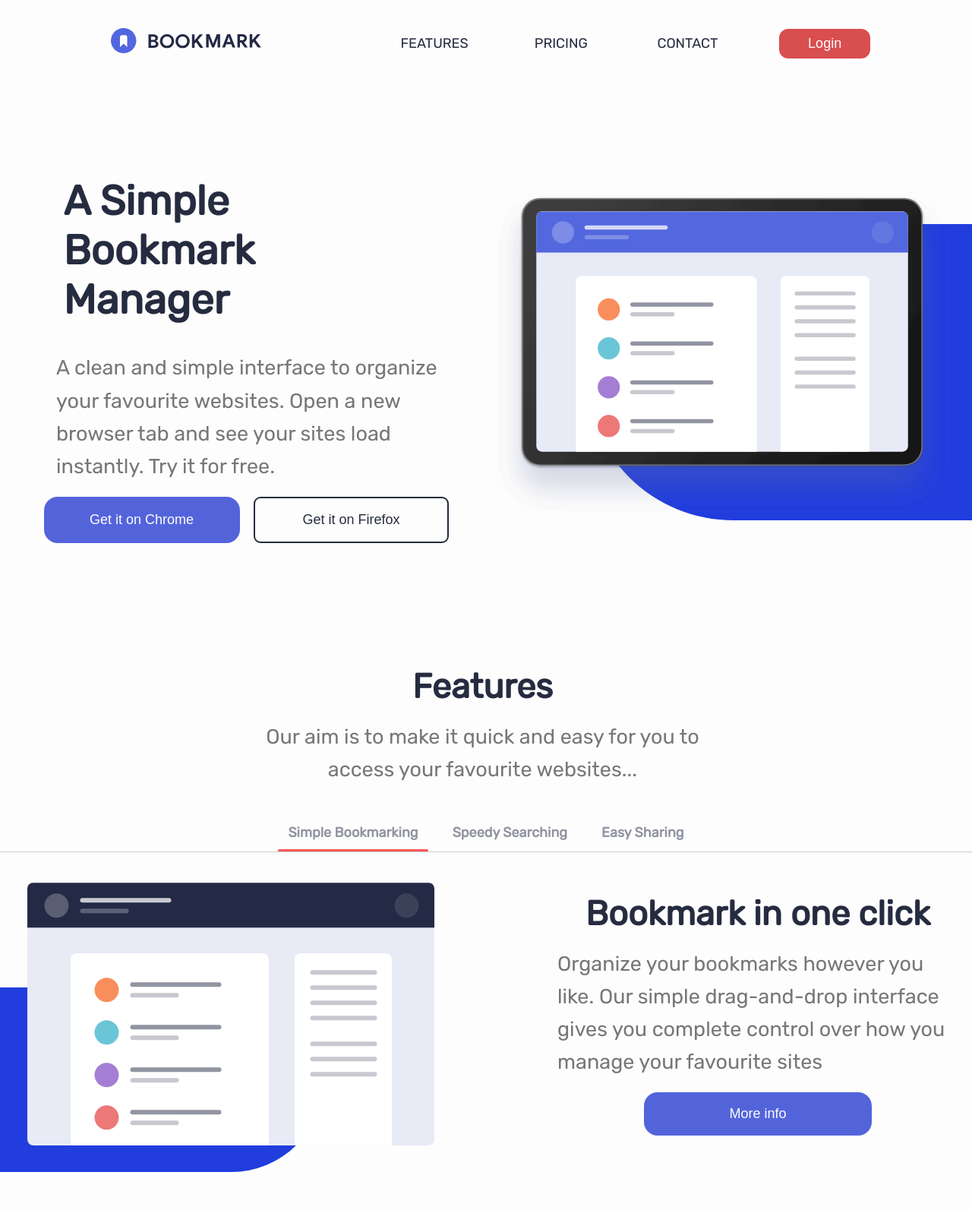
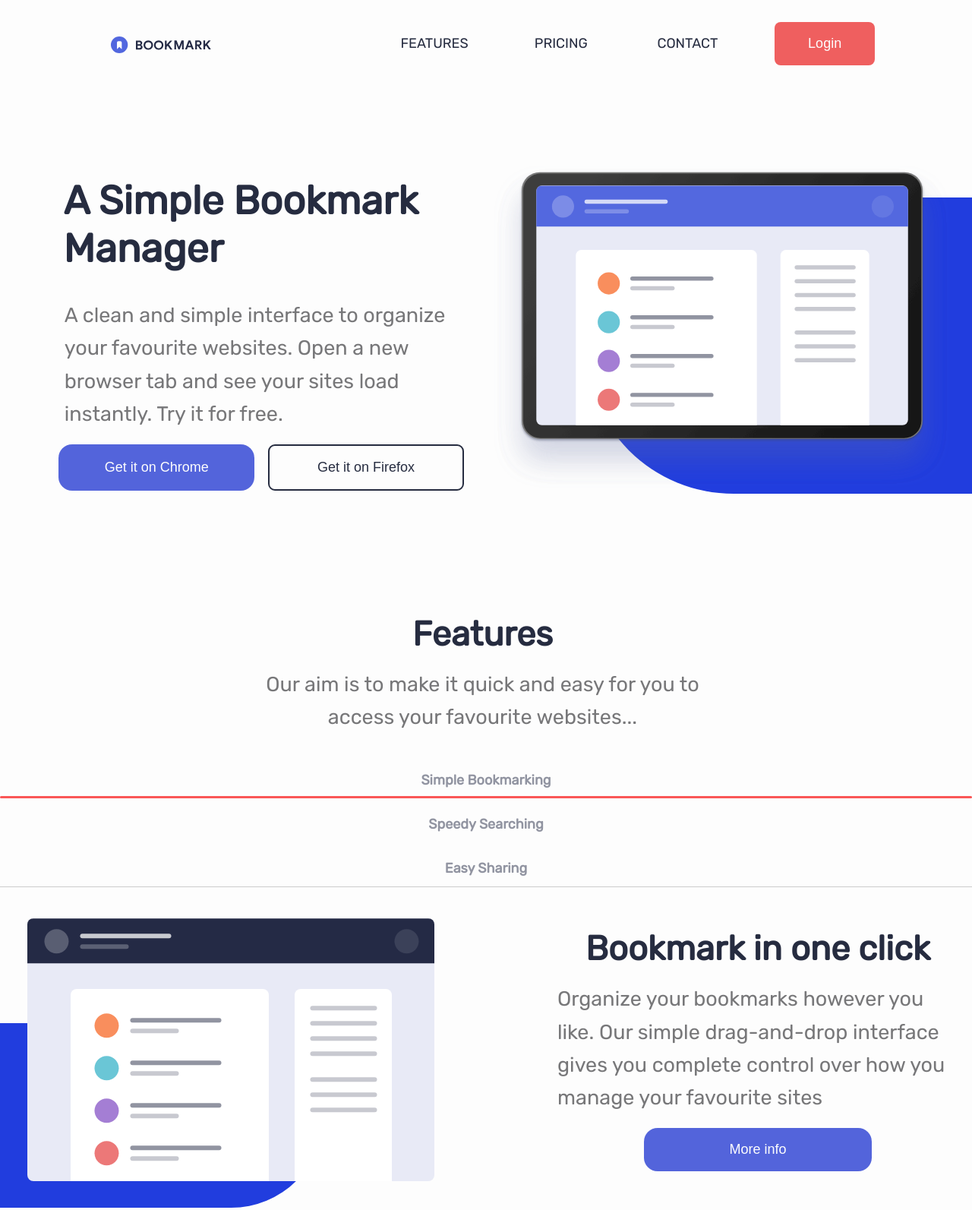
Before and after one commit to triflip/bookmark-landing-page, a plain HTML site: page index.html in a window 1280 px wide. Shown: the top 1593 px of the page at 76% size. Drawn offline with Linux system fonts and the light colour scheme.

Commit message:
Arreglada secció  hero text i millorats forma i hover de login

```diff
--- a/styles.css
+++ b/styles.css
@@ -71,12 +71,6 @@ p {
   border: none;
   cursor: pointer;
   transition: var(--bg-color) 0.3s ease;
-}
-
-.btn-contact,
-.btn-login {
-  background-color: var(--accent-color);
-  color: var(--bg-color);
   text-align: center;
 }
 
@@ -146,11 +140,7 @@ p {
   border-radius: 1rem;
 }
 
-.btn-login {
-  padding: 0.5rem 1rem;
-  border: 0.5vw solid white;
-  background-color: #d94e4e;
-}
+
 .btn-contact:hover {
   background-color: #f3f0f0;
 }
@@ -382,13 +372,6 @@ p {
   width: 100%;
   height: auto;
 }
-.hero-buttons {
-  display: flex;
-  gap: 1rem;
-  width: 100%;
-  flex-wrap: wrap;
-  justify-content: center;
-}
 
 /* ===================== */
 /* FEATURES              */
@@ -595,7 +578,7 @@ figure {
 .faq-item[open] .faq-arrow {
   transform: rotate(180deg);
   filter: invert(25%) sepia(96%) saturate(748%) hue-rotate(345deg)
-    brightness(92%) contrast(91%);
+  brightness(92%) contrast(91%);
 }
 
 /* ===================== */
@@ -727,7 +710,7 @@ figure {
 
 .nav-footer a {
   text-decoration: none;
-  color: white;
+  color: var(--bg-color);
   font-weight: 500;
   transition: opacity 0.3s ease;
 }
@@ -776,23 +759,24 @@ figure {
   .menu-hamburguer {
     display: none;
   }
+.btn-login {
+  width: 20%;
+  font-size: 1rem;
+  border-radius: 8px;
+  background-color: var(--accent-color);
+  color: var(--bg-color);
+  border: none;
+  cursor: pointer;
+  text-align: center;
 
-  .btn-login {
-    padding: 0.5rem 1rem;
-    border: 0.5vw solid white;
-    background-color: #d94e4e;
-  }
-  .btn-contact:hover {
-    background-color: #f3f0f0;
-  }
-  .tab-buttons {
-    display: flex;
-    justify-content: center;
-    flex-direction: row;
-    gap: 1rem;
-    margin-bottom: 1rem;
-    border-bottom: 1px solid #cccccc;
-  }
+}
+
+.btn-login:hover  {
+  background-color: var(--bg-color);
+  color: var(--accent-color);
+  border: 2px solid var(--accent-color);
+}
+
   .tab-button::after {
     content: "";
     position: absolute;
@@ -818,7 +802,7 @@ figure {
   }
 
   .logo img {
-    width: 60%;
+    width: 40%;
     padding: 0;
   }
 
@@ -873,20 +857,37 @@ figure {
     margin-bottom: 2rem;
     flex-wrap: wrap;
   }
+
   .hero-title {
     width: 100%;
-    font-size: 3rem;
+    font-size: 2.9rem;
     text-align: start;
     padding: 1rem;
     padding-left: 0.5rem;
     z-index: 1;
+    flex-wrap: wrap;
   }
 
   .hero-text {
     flex-wrap: wrap;
     text-align: start;
+    padding-left: 2.6rem;
   }
 
+  .hero-buttons {
+    display: flex;
+    gap: 1rem;
+    width: 100%;
+    flex-wrap: wrap;
+    justify-content: end;;
+  }
+
+   .hero-section figure img {
+    position: relative;
+    width: 100%;
+    max-width: 900px;
+    flex: 1;
+   }
   .hero-background-shape {
     display: flex;
     position: absolute;
```
